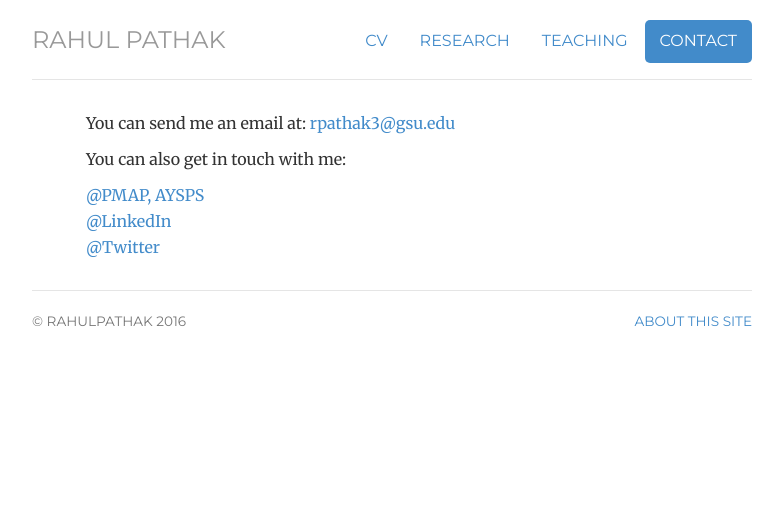
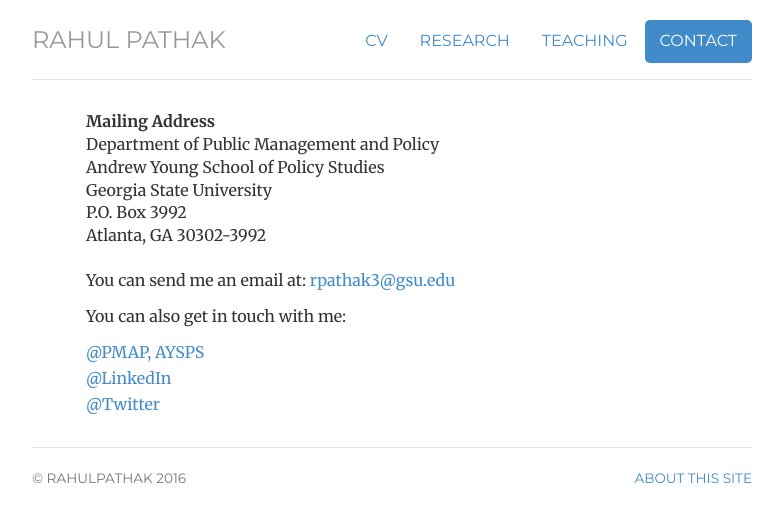
Before and after one commit to pathak-rahul/pathak-rahul.github.io, a Jekyll site: the page built from contact/index.html, in a window 1280 px wide. Shown: the top 522 px of the page, without its empty margins (248-1031 px from the left). Built offline with Jekyll 4.4.1, drawn with Linux system fonts in a browser that asks for light colours.

Commit message:
Update index.html

```diff
--- a/contact/index.html
+++ b/contact/index.html
@@ -8,6 +8,22 @@ contact: active
 description: Contact information for Rahul Pathak.
 ---
 <div class="contact">
+
+<address>
+  <strong>Mailing Address</strong><br>
+Department of Public Management and Policy<br>
+Andrew Young School of Policy Studies<br>
+Georgia State University<br>
+P.O. Box 3992<br>
+Atlanta, GA 30302-3992 <br>
+
+
+</address>
+
+
+
+
+
 
 	<p>You can send me an email at: <a href="mailto:rpathak3@gsu.edu">rpathak3@gsu.edu</a></p>
 
```
